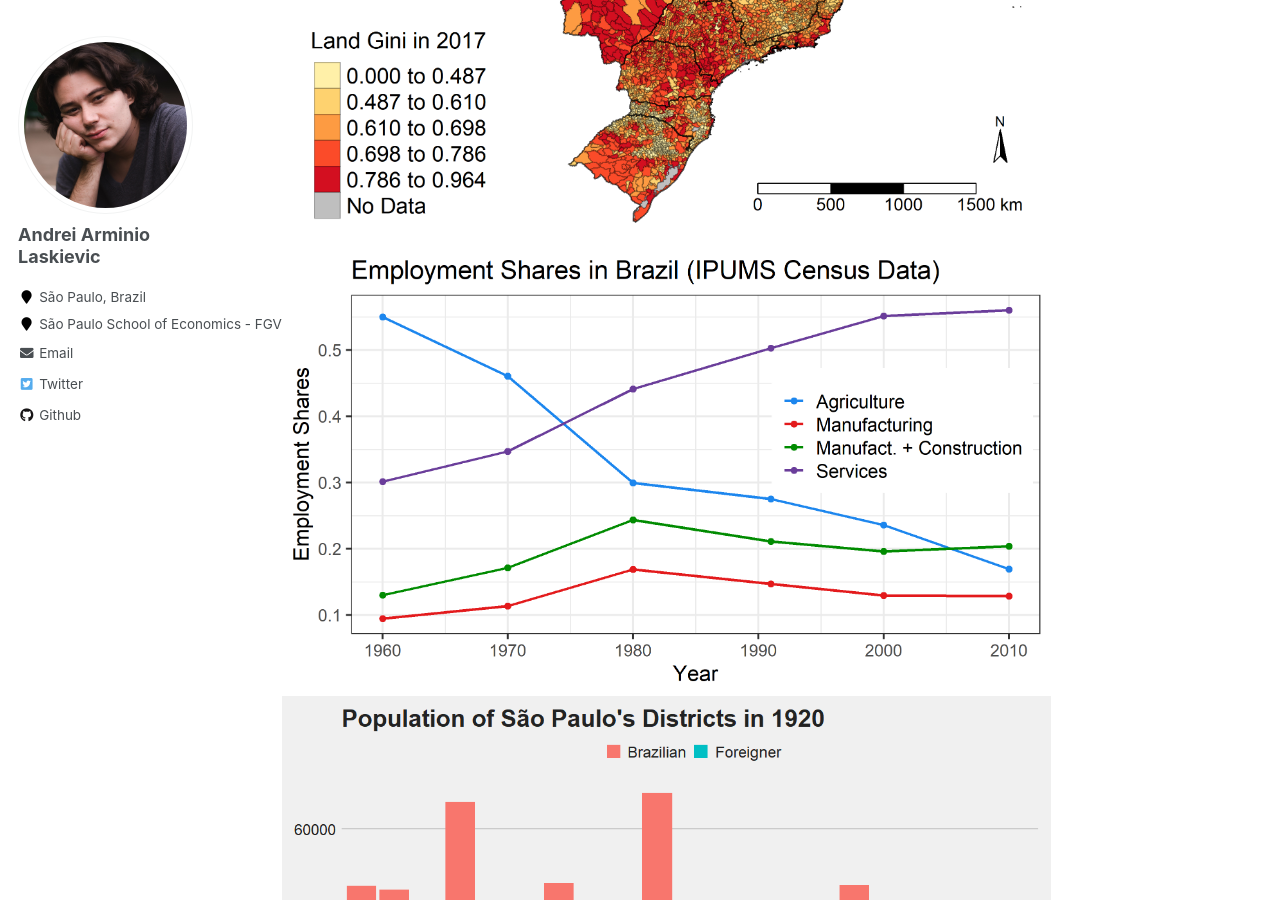
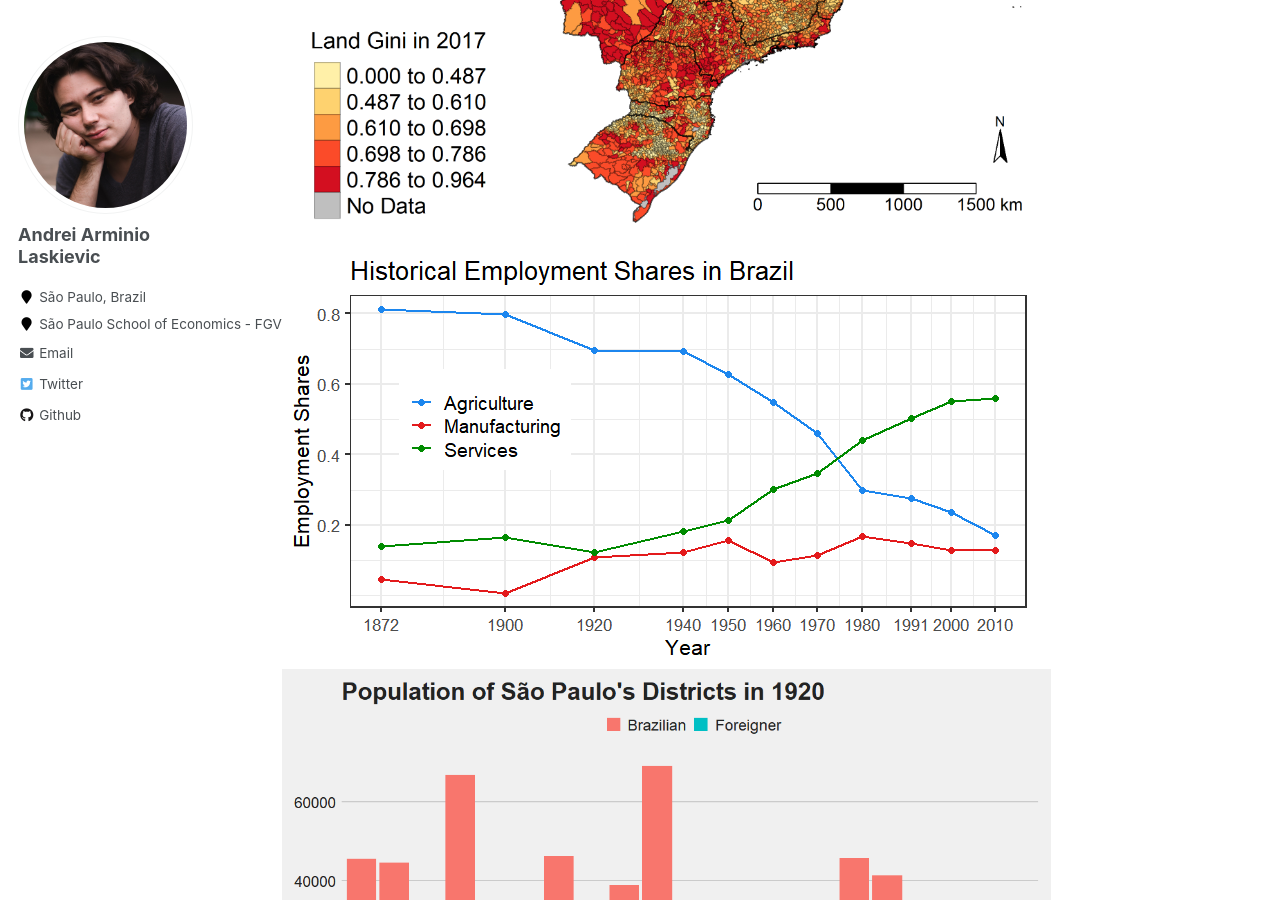
Before and after one commit to alaskievic/alaskievic.github.io, a Jekyll site: the page built from _pages/cool_figures.md, in a window 1280 px wide and 900 px high, scrolled down 677 px. Built offline with Jekyll 4.4.1, drawn with Linux system fonts in a browser that asks for light colours.

Commit message:
adding historical struc change

```diff
--- a/_pages/cool_figures.md
+++ b/_pages/cool_figures.md
@@ -11,6 +11,6 @@ permalink: /cool_figures/
 - - -
 
 ![cool_figures](/images/gini_land_2017.png)
-![cool_figures](/images/empshares_alt.png)
+![cool_figures](/images/struc_change.png)
 ![cool_figures](/images/mooca.png)
 ![cool_figures](/images/polignano_street_FINAL.png)
```
Also changed, not shown: images/struc_change.png (added).
